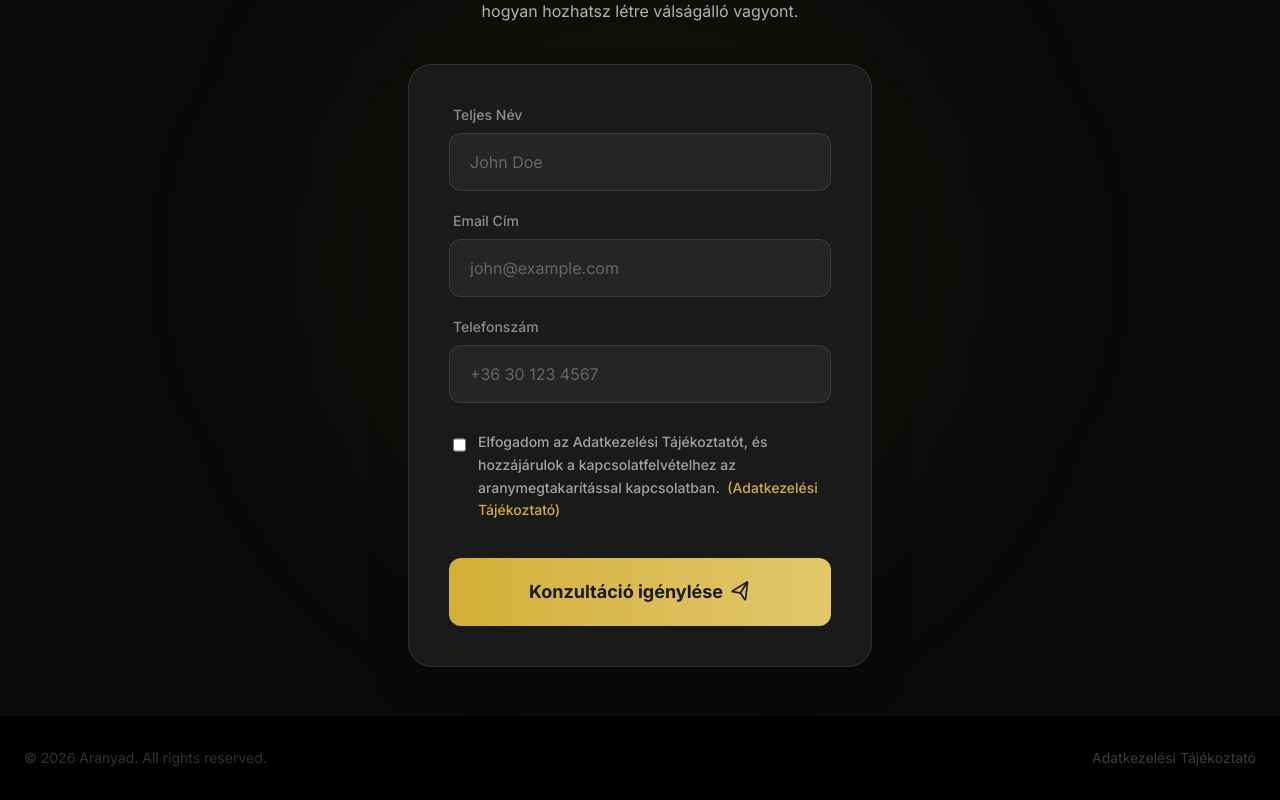
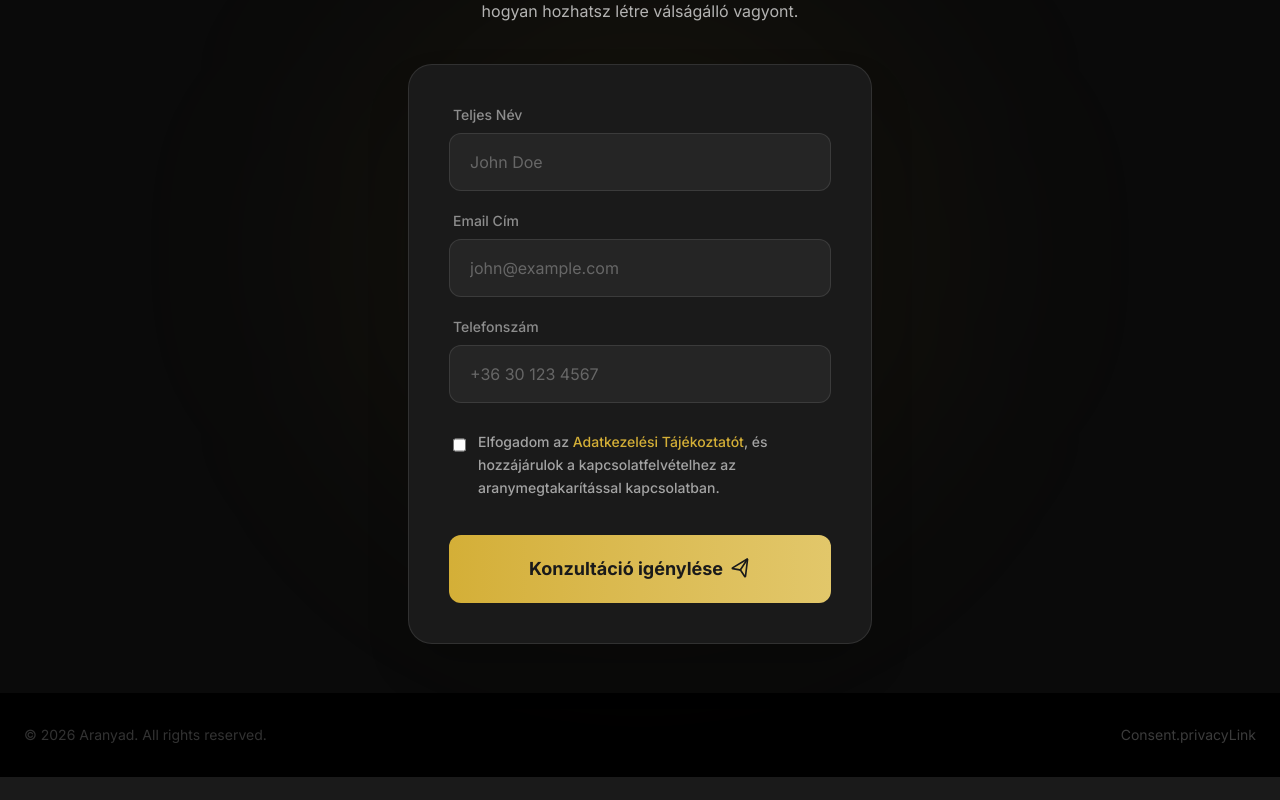
Before and after one commit to schwarcz457-hash/passzivprofit, a Next.js app: page /1/gold in a window 1280 px wide. Shown: the part 2526-3326 px from the top of the page. After the commit the page ends 3303 px from the top, so only its background shows below. Built offline with nearby package versions, Linux system fonts and the light colour scheme.

Commit message:
Fix: removed Privacy link duplication using rich text and deleted redundant adatvedelem folder

```diff
--- a/src/components/LeadForm.tsx
+++ b/src/components/LeadForm.tsx
@@ -84,7 +84,13 @@ export function LeadForm() {
             <div className="flex items-start gap-3 mt-2 pl-1">
               <input required type="checkbox" id="consent" name="consent" className="mt-1 w-5 h-5 rounded border-white/20 bg-charcoal text-metallicGold" />
               <label htmlFor="consent" className="text-sm font-medium text-white/60 leading-relaxed">
-                {tConsent("checkboxText")} <Link href="/privacy" className="text-metallicGold hover:underline ml-1">({tConsent("privacyLink")})</Link>
+                {tConsent.rich("checkboxText", {
+                  link: (chunks: React.ReactNode) => (
+                    <Link href="/privacy" className="text-metallicGold hover:underline">
+                      {chunks}
+                    </Link>
+                  )
+                })}
               </label>
             </div>
 
--- a/src/messages/de.json
+++ b/src/messages/de.json
@@ -160,8 +160,7 @@
     }
   },
   "Consent": {
-    "checkboxText": "Ich stimme der Datenschutzerklärung zu und bin damit einverstanden, bezüglich Goldersparnissen kontaktiert zu werden.",
-    "privacyLink": "Datenschutzerklärung",
+    "checkboxText": "Ich stimme der <link>Datenschutzerklärung</link> zu und bin damit einverstanden, bezüglich Goldersparnissen kontaktiert zu werden.",
     "required": "Sie müssen der Datenschutzerklärung zustimmen, um fortzufahren."
   },
   "Cookie": {
--- a/src/messages/en.json
+++ b/src/messages/en.json
@@ -163,8 +163,7 @@
     }
   },
   "Consent": {
-    "checkboxText": "I agree to the Privacy Policy and consent to being contacted regarding gold savings.",
-    "privacyLink": "Privacy Policy",
+    "checkboxText": "I agree to the <link>Privacy Policy</link> and consent to being contacted regarding gold savings.",
     "required": "You must agree to the Privacy Policy to proceed."
   },
   "Cookie": {
--- a/src/messages/es.json
+++ b/src/messages/es.json
@@ -160,8 +160,7 @@
     }
   },
   "Consent": {
-    "checkboxText": "Acepto la política de privacidad y doy mi consentimiento para ser contactado en relación con los ahorros en oro.",
-    "privacyLink": "Política de privacidad",
+    "checkboxText": "Acepto la <link>Política de privacidad</link> y doy mi consentimiento para ser contactado en relación con los ahorros en oro.",
     "required": "Debe aceptar la política de privacidad para continuar."
   },
   "Cookie": {
--- a/src/messages/fr.json
+++ b/src/messages/fr.json
@@ -160,8 +160,7 @@
     }
   },
   "Consent": {
-    "checkboxText": "J'accepte la politique de confidentialité et je consens à être contacté au sujet de l'épargne en or.",
-    "privacyLink": "Politique de confidentialité",
+    "checkboxText": "J'accepte la <link>politique de confidentialité</link> et je consens à être contacté au sujet de l'épargne en or.",
     "required": "Vous devez accepter la politique de confidentialité pour continuer."
   },
   "Cookie": {
--- a/src/messages/hu.json
+++ b/src/messages/hu.json
@@ -169,8 +169,7 @@
     }
   },
   "Consent": {
-    "checkboxText": "Elfogadom az Adatkezelési Tájékoztatót, és hozzájárulok a kapcsolatfelvételhez az aranymegtakarítással kapcsolatban.",
-    "privacyLink": "Adatkezelési Tájékoztató",
+    "checkboxText": "Elfogadom az <link>Adatkezelési Tájékoztatót</link>, és hozzájárulok a kapcsolatfelvételhez az aranymegtakarítással kapcsolatban.",
     "required": "A folytatáshoz el kell fogadnia az Adatkezelési Tájékoztatót."
   },
   "Cookie": {
--- a/src/messages/it.json
+++ b/src/messages/it.json
@@ -160,8 +160,7 @@
     }
   },
   "Consent": {
-    "checkboxText": "Accetto l'informativa sulla privacy e acconsento a essere contattato in merito ai risparmi in oro.",
-    "privacyLink": "Informativa sulla privacy",
+    "checkboxText": "Accetto l'<link>informativa sulla privacy</link> e acconsento a essere contattato in merito ai risparmi in oro.",
     "required": "È necessario accettare l'informativa sulla privacy per procedere."
   },
   "Cookie": {
--- a/src/messages/pl.json
+++ b/src/messages/pl.json
@@ -164,8 +164,7 @@
     }
   },
   "Consent": {
-    "checkboxText": "Akceptuję politykę prywatności i wyrażam zgodę na kontakt w sprawie oszczędności w złocie.",
-    "privacyLink": "Polityka prywatności",
+    "checkboxText": "Zgadzam się z <link>Polityką prywatności</link> i wyrażam zgodę na kontakt w sprawie oszczędności w złocie.",
     "required": "Musisz zaakceptować politykę prywatności, aby kontynuować."
   },
   "Cookie": {
--- a/src/messages/ro.json
+++ b/src/messages/ro.json
@@ -160,8 +160,7 @@
     }
   },
   "Consent": {
-    "checkboxText": "Sunt de acord cu Politica de confidențialitate și consimt să fiu contactat în legătură cu economiile de aur.",
-    "privacyLink": "Politica de confidențialitate",
+    "checkboxText": "Sunt de acord cu <link>Politica de confidențialitate</link> și consimt să fiu contactat în legătură cu economiile în aur.",
     "required": "Trebuie să fiți de acord cu Politica de confidențialitate pentru a continua."
   },
   "Cookie": {
--- a/src/messages/sk.json
+++ b/src/messages/sk.json
@@ -159,8 +159,7 @@
     }
   },
   "Consent": {
-    "checkboxText": "Súhlasím so zásadami ochrany osobných údajov a súhlasím s kontaktovaním v súvislosti so sparením v zlate.",
-    "privacyLink": "Zásady ochrany osobných údajov",
+    "checkboxText": "Súhlasím so <link>Zásadami ochrany osobných údajov</link> a súhlasím s tým, aby ma kontaktovali v súvislosti s úsporami v zlate.",
     "required": "Ak chcete pokračovať, musíte súhlasiť so zásadami ochrany osobných údajov."
   },
   "Cookie": {
```
